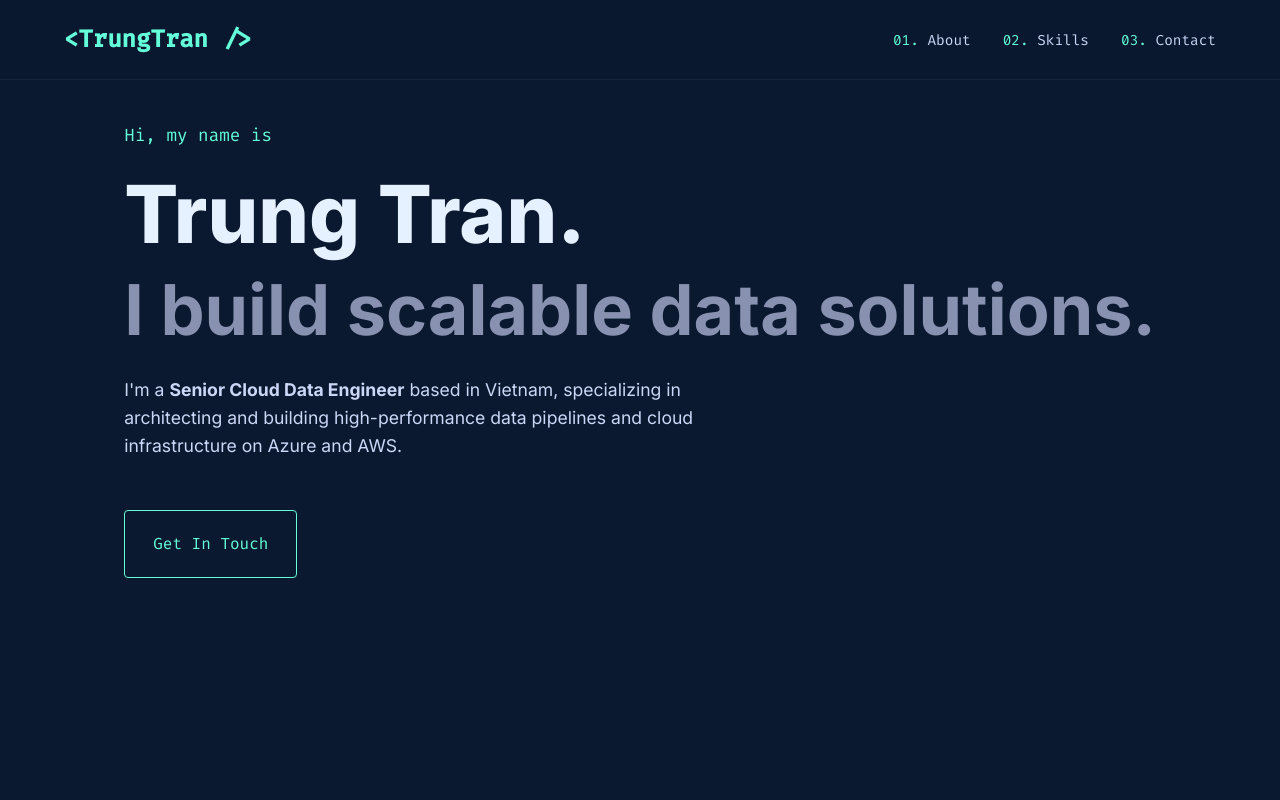
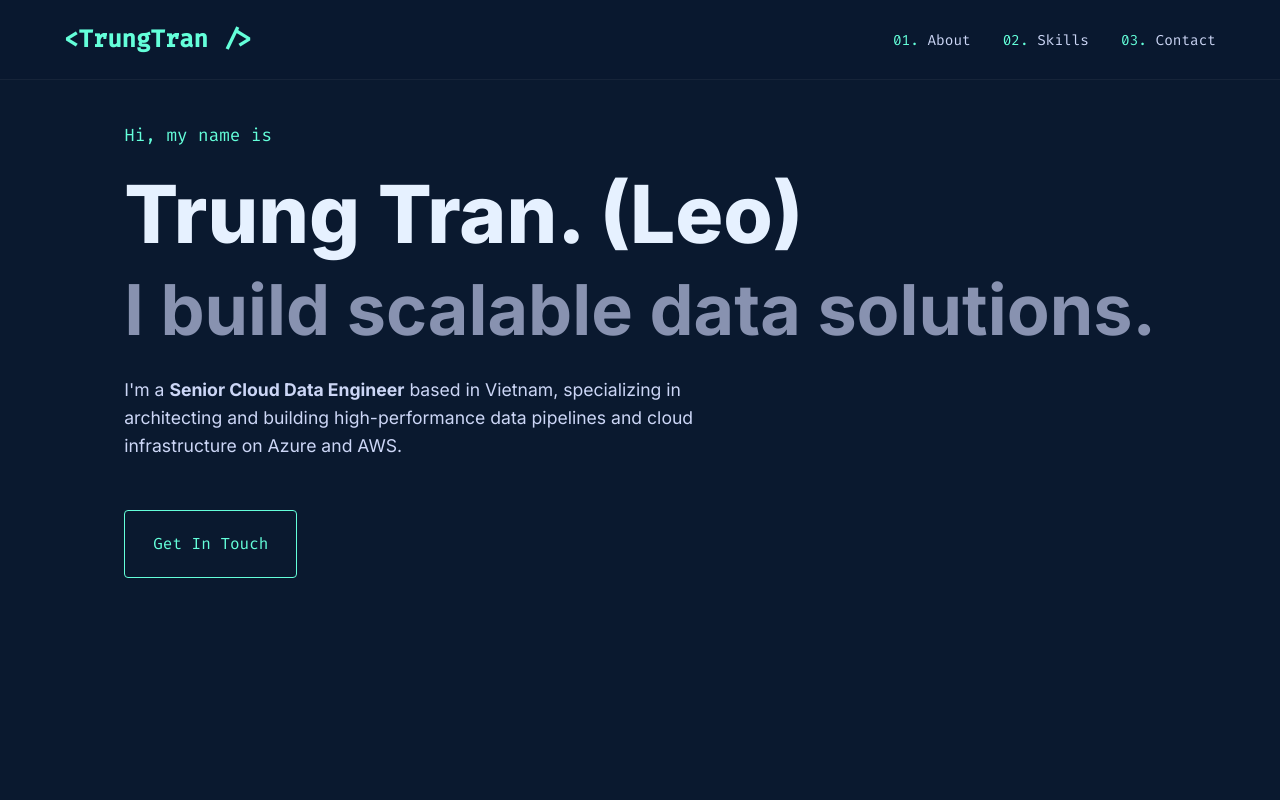
Before and after one commit to trunleo/trunleo, a plain HTML site: page index.html in a window 1280 px wide. Shown: the top 800 px of the page. Drawn offline with Linux system fonts and the light colour scheme.

Commit message:
feat: adding nick name

```diff
--- a/index.html
+++ b/index.html
@@ -36,7 +36,7 @@
         <section id="hero" class="section hero">
             <div class="container">
                 <span class="hero-intro">Hi, my name is</span>
-                <h1 class="hero-name">Trung Tran.</h1>
+                <h1 class="hero-name">Trung Tran. (Leo)</h1>
                 <h2 class="hero-title">I build scalable data solutions.</h2>
                 <p class="hero-description">
                     I'm a <strong>Senior Cloud Data Engineer</strong> based in Vietnam, specializing in architecting and building high-performance data pipelines and cloud infrastructure on Azure and AWS.
```
Also changed, not shown: 1 other file.
